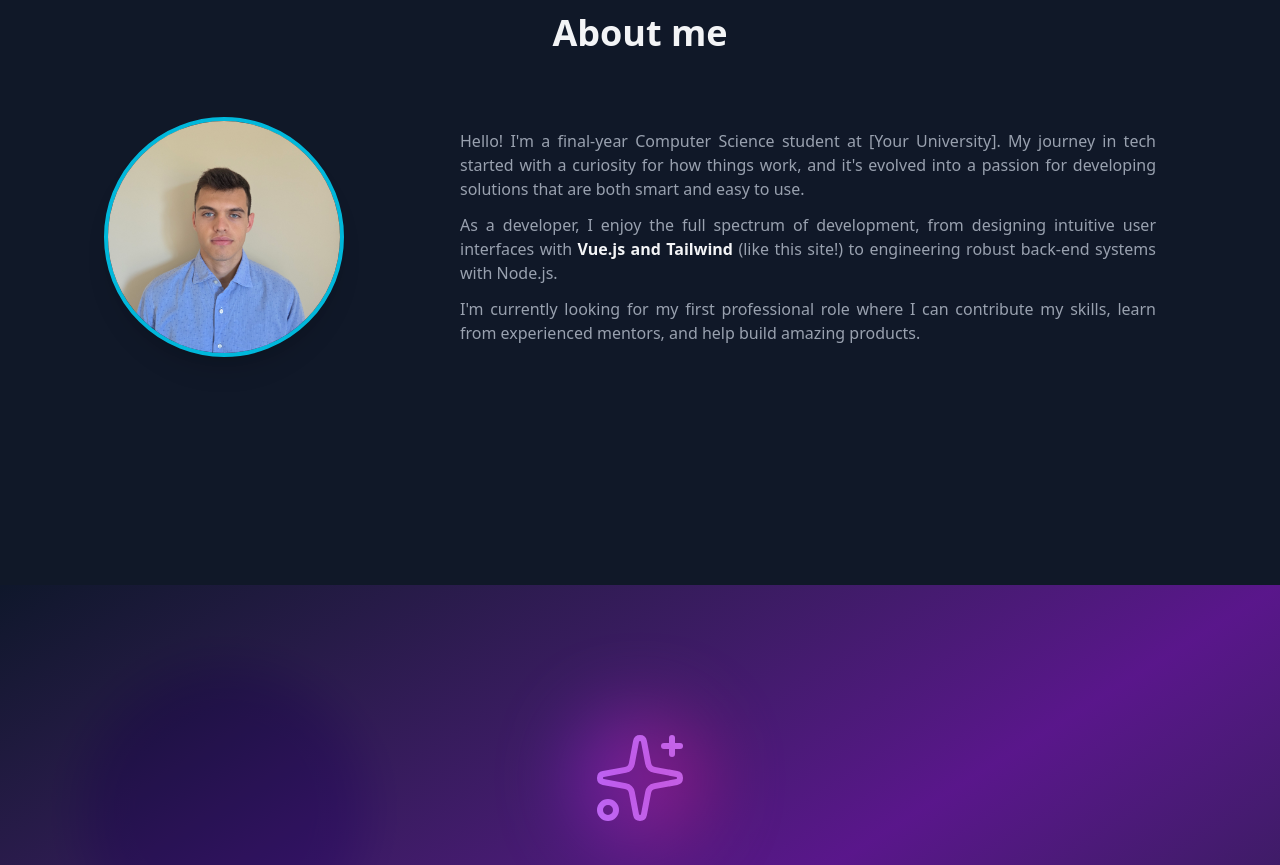
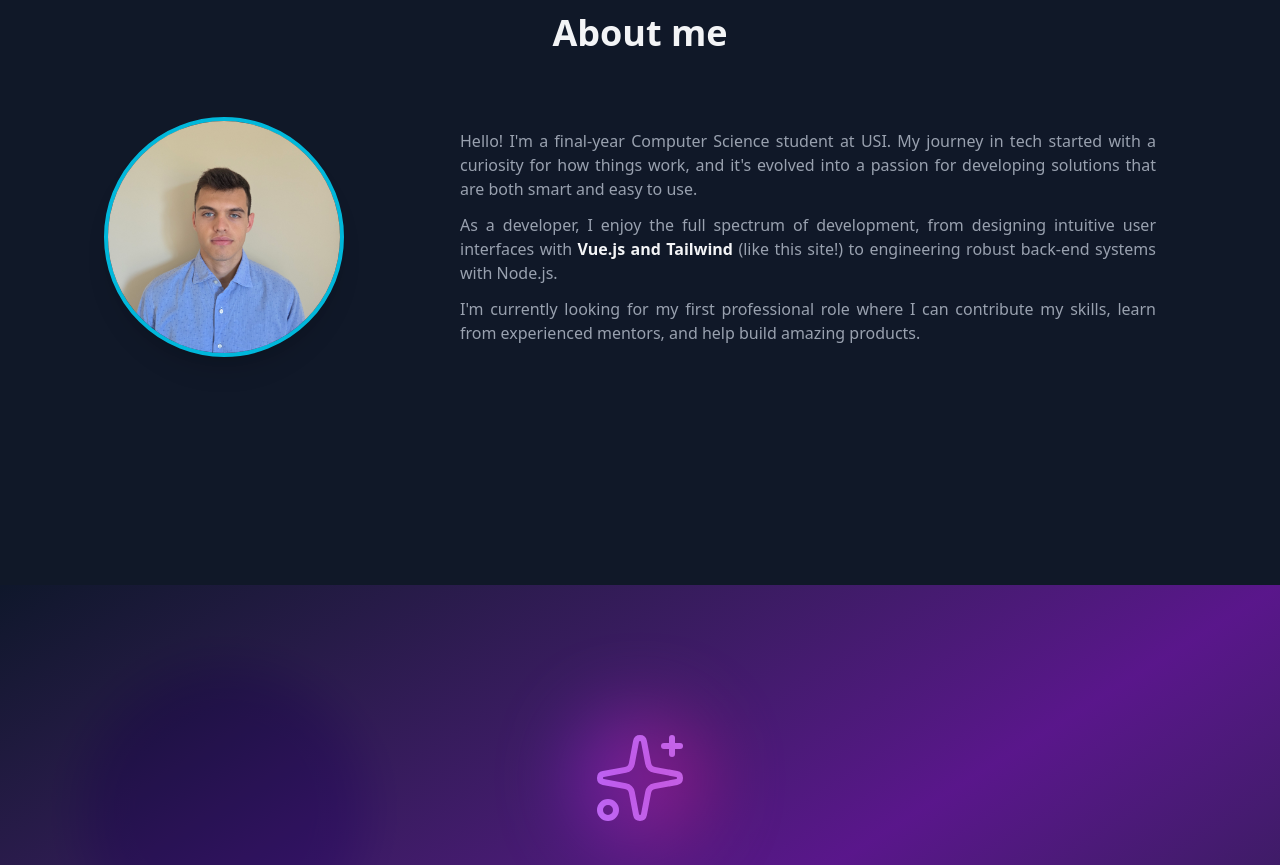
Before and after one commit to simo-macca/my-portfolio, a Vue app: page / in a window 1280 px wide. Shown: the part 1080-1945 px from the top of the page. Built offline with nearby package versions, Linux system fonts and the light colour scheme.

Commit message:
fix about section paragraph

```diff
--- a/src/views/AboutView.vue
+++ b/src/views/AboutView.vue
@@ -13,7 +13,7 @@
       </div>
       <div class="flex flex-col gap-y-3 px-3 text-justify text-gray-400 md:col-span-2 md:mr-20">
         <p>
-          Hello! I'm a final-year Computer Science student at [Your University]. My journey in tech
+          Hello! I'm a final-year Computer Science student at USI. My journey in tech
           started with a curiosity for how things work, and it's evolved into a passion for
           developing solutions that are both smart and easy to use.
         </p>
```
